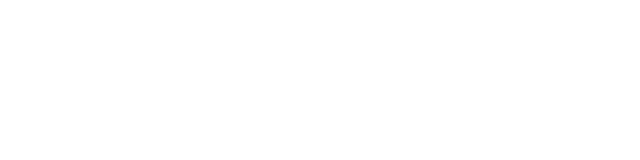
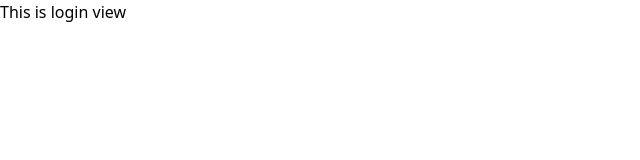
Before and after one commit to chutipon29301/newsflix, a Vue app: page /login in a window 1280 px wide. Shown: the top 160 px of the page, without its empty margins (0-640 px from the left). Built offline with nearby package versions, Linux system fonts and the light colour scheme.

Commit message:
:sparkles: Add login view

```diff
--- a/src/router/index.ts
+++ b/src/router/index.ts
@@ -9,6 +9,12 @@
     path: "/",
     name: "home",
     component: Home
+  },
+  {
+    path: "/login",
+    name: "Login",
+    component: () =>
+      import(/* webpackChunkName: "about" */ "../views/Login.vue")
   },
   {
     path: "/about",
--- /dev/null
+++ b/src/views/Login.vue
@@ -0,0 +1,8 @@
+<template>
+  <div>This is login view</div>
+</template>
+<script lang="ts">
+import { Component, Vue } from "vue-property-decorator";
+@Component
+export default class Login extends Vue {}
+</script>
```
